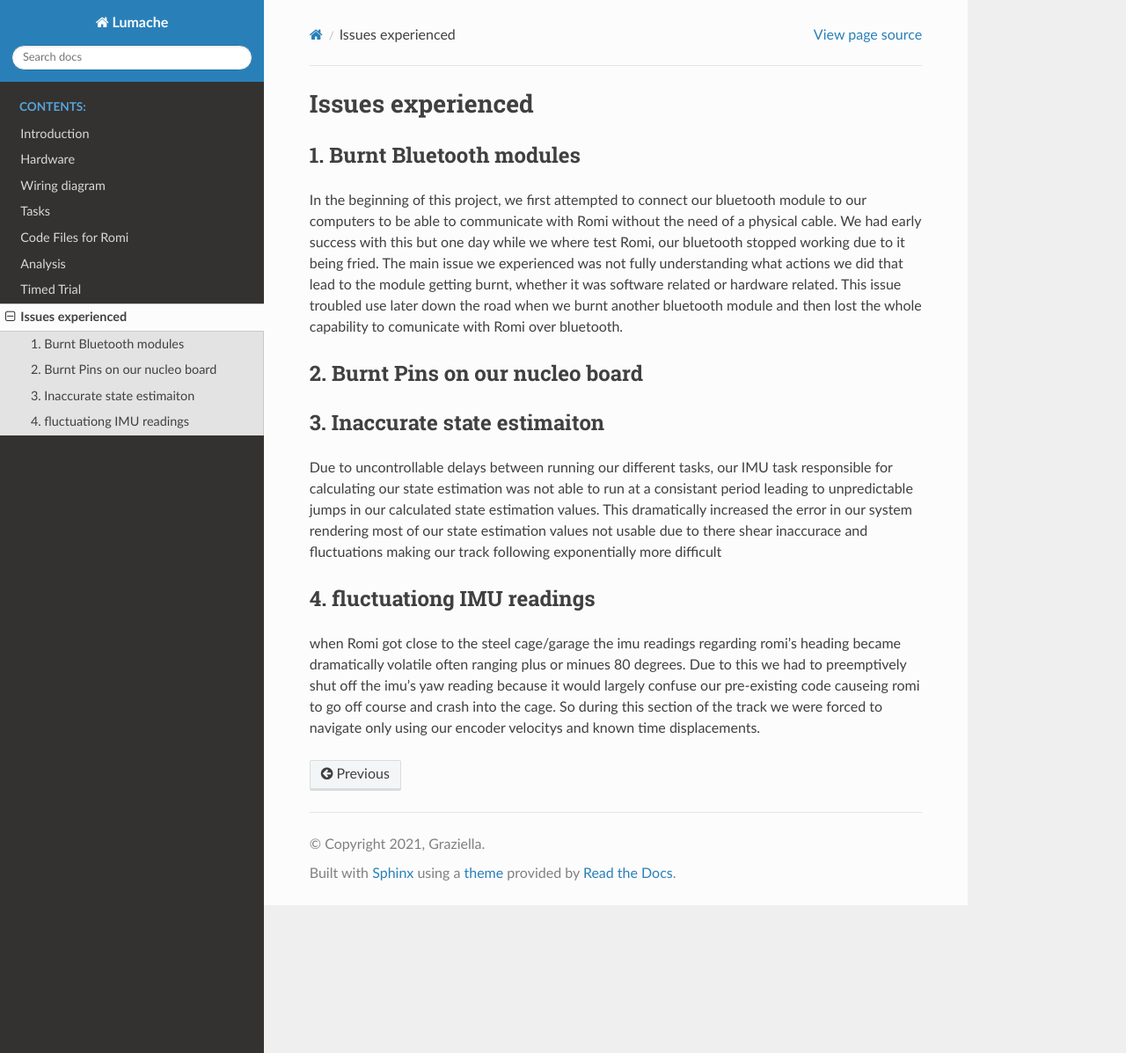
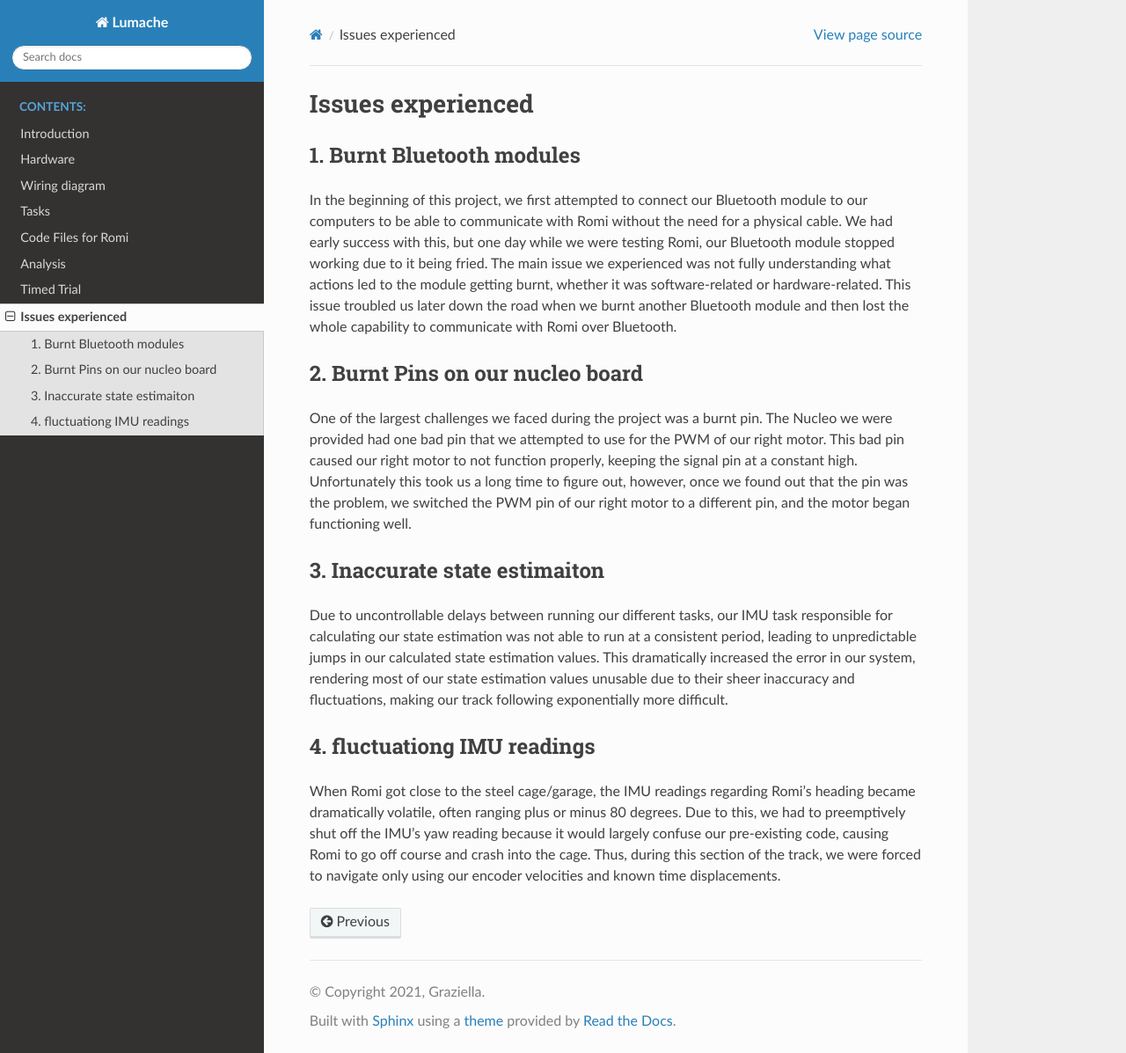
Before and after one commit to jirehevelasquez/mech-romi-files-, a Sphinx documentation site: the page built from docs/source/Issues.rst, in a window 1280 px wide and 1197 px high. Shown: the whole window at 88% size. Built offline with Sphinx 7.4.7 and the Read the Docs theme 3.1.0, drawn with Linux system fonts in a browser that asks for light colours.

Commit message:
Update Issues.rst

```diff
--- a/docs/source/Issues.rst
+++ b/docs/source/Issues.rst
@@ -3,15 +3,16 @@ Issues experienced
 
 1. Burnt Bluetooth modules
 ---------------------------------
-In the beginning of this project, we first attempted to connect our bluetooth module to our computers to be able to communicate with Romi without the need of a physical cable. We had early success with this but one day while we where test Romi, our bluetooth stopped working due to it being fried. The main issue we experienced was not fully understanding what actions we did that lead to the module getting burnt, whether it was software related or hardware related. This issue troubled use later down the road when we burnt another bluetooth module and then lost the whole capability to comunicate with Romi over bluetooth.
+In the beginning of this project, we first attempted to connect our Bluetooth module to our computers to be able to communicate with Romi without the need for a physical cable. We had early success with this, but one day while we were testing Romi, our Bluetooth module stopped working due to it being fried. The main issue we experienced was not fully understanding what actions led to the module getting burnt, whether it was software-related or hardware-related. This issue troubled us later down the road when we burnt another Bluetooth module and then lost the whole capability to communicate with Romi over Bluetooth.
 
 2. Burnt Pins on our nucleo board
 --------------------------------
+One of the largest challenges we faced during the project was a burnt pin. The Nucleo we were provided had one bad pin that we attempted to use for the PWM of our right motor. This bad pin caused our right motor to not function properly, keeping the signal pin at a constant high. Unfortunately this took us a long time to figure out, however, once we found out that the pin was the problem, we switched the PWM pin of our right motor to a different pin, and the motor began functioning well.
 
 3. Inaccurate state estimaiton
 -------------------------------
-Due to uncontrollable delays between running our different tasks, our IMU task responsible for calculating our state estimation was not able to run at a consistant period leading to unpredictable jumps in our calculated state estimation values. This dramatically increased the error in our system rendering most of our state estimation values not usable due to there shear inaccurace and fluctuations making our track following exponentially more difficult
+Due to uncontrollable delays between running our different tasks, our IMU task responsible for calculating our state estimation was not able to run at a consistent period, leading to unpredictable jumps in our calculated state estimation values. This dramatically increased the error in our system, rendering most of our state estimation values unusable due to their sheer inaccuracy and fluctuations, making our track following exponentially more difficult.
 
 4. fluctuationg IMU readings
 -----------------------------
-when Romi got close to the steel cage/garage the imu readings regarding romi's heading became dramatically volatile often ranging plus or minues 80 degrees. Due to this we had to preemptively shut off the imu's yaw reading because it would largely confuse our pre-existing code causeing romi to go off course and crash into the cage. So during this section of the track we were forced to navigate only using our encoder velocitys and known time displacements.
+When Romi got close to the steel cage/garage, the IMU readings regarding Romi's heading became dramatically volatile, often ranging plus or minus 80 degrees. Due to this, we had to preemptively shut off the IMU's yaw reading because it would largely confuse our pre-existing code, causing Romi to go off course and crash into the cage. Thus, during this section of the track, we were forced to navigate only using our encoder velocities and known time displacements.
```
